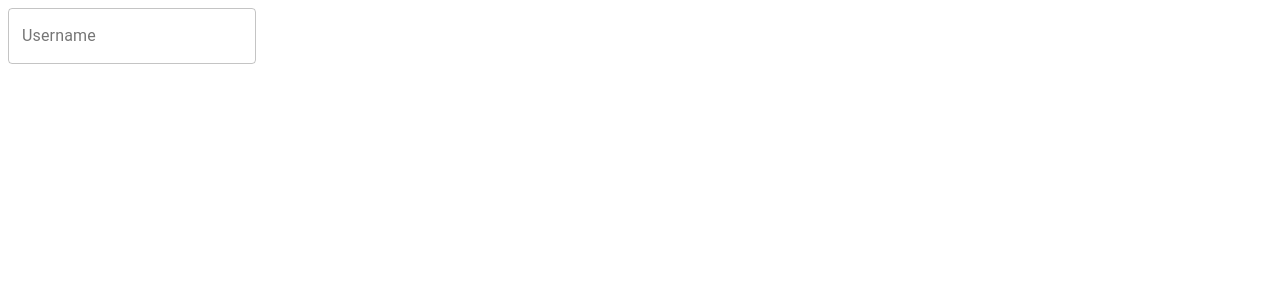
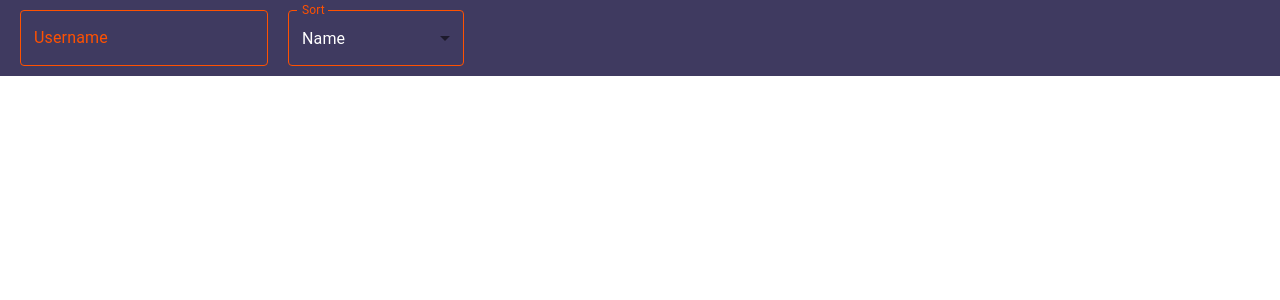
Before and after one commit to duncgibbs/board-game-collection-visualizer, a React (Create React App) app: page / in a window 1280 px wide. Shown: the top 300 px of the page. Built offline with nearby package versions, Linux system fonts and the light colour scheme.

Commit message:
adds sort and componentizes the app (mostly)

```diff
--- a/package.json
+++ b/package.json
@@ -4,6 +4,9 @@
   "private": true,
   "homepage": "https://duncgibbs.github.io/board-game-collection-visualizer/",
   "dependencies": {
+    "@fortawesome/fontawesome-svg-core": "^1.2.27",
+    "@fortawesome/free-solid-svg-icons": "^5.12.1",
+    "@fortawesome/react-fontawesome": "^0.1.8",
     "@material-ui/core": "^4.9.4",
     "@testing-library/jest-dom": "^4.2.4",
     "@testing-library/react": "^9.4.1",
--- a/src/App.css
+++ b/src/App.css
@@ -0,0 +1,31 @@
+.board-game-gallery {
+	overflow-y: scroll;
+	overflow-x: hidden;
+	height: 90vh;
+	margin: 5px 5px;
+}
+
+.search-bar {
+	padding: 10px 20px;
+	background: #3f3a60;
+}
+
+.search-bar > .MuiFormControl-root {
+    margin-right: 20px;
+}
+
+body {
+    margin: 0px 0px;
+}
+
+.MuiOutlinedInput-root .MuiOutlinedInput-notchedOutline {
+	border-color: #FF5100 !important;
+}
+
+.MuiFormLabel-root {
+    color: #FF5100 !important;
+}
+
+.MuiOutlinedInput-input {
+    color: #FFF !important;
+}
--- a/src/App.tsx
+++ b/src/App.tsx
@@ -1,53 +1,22 @@
 import React, { useState } from 'react';
-import TextField from '@material-ui/core/TextField';
-import GridList from '@material-ui/core/GridList';
-import GridListTile from '@material-ui/core/GridListTile';
-import GridListTileBar from '@material-ui/core/GridListTileBar';
-import BoardGameGeekAPI from './BoardGameGeekAPI';
+import BoardGameGallery from './components/BoardGameGallery';
+import SearchBar from './components/SearchBar';
+
 import './App.css';
 
 function App() {
-    let [collection, setCollection] = useState(Array<Element>());
-    const [username, setUsername] = useState('');
-
-    const getBGGCollection = () => {
-		BoardGameGeekAPI.getCollectionForUser(username)
-			.then((userCollection: any[]) => {
-				setCollection(userCollection);
-			});
-	}
-
-	const handleKeyUp = (e: React.KeyboardEvent<HTMLDivElement>) => {
-		if (e.charCode === 13 || e.key === 'Enter') {
-			getBGGCollection();
-		}
-	};
-
-	const renderBoardGame = (game: Record<string, any>) => {
-		return (
-			<GridListTile key={game.id}>
-				<img src={game.image} alt={game.name} />
-				<GridListTileBar title={game.name} />
-			</GridListTile>
-		);
-	};
+    let [collection, setCollection] = useState(Array<Record<string, any>>());
+    let [collectionSort, setCollectionSort] = useState('name');
 
 	return (
 		<div className="App">
-			<div className="user-search">
-          		<TextField
-          			id="collection-username"
-          			label="Username"
-          			variant="outlined"
-          			onKeyUp={handleKeyUp}
-          			onChange={e => setUsername(e.target.value)}
-          		/>
-          	</div>
-          	<div className="board-game-gallery">
-          		<GridList cols={4}>
-					{collection.map(renderBoardGame)}
-          		</GridList>
-          	</div>
+			<SearchBar
+				collection={collection}
+				setCollection={setCollection}
+				collectionSort={collectionSort}
+				setCollectionSort={setCollectionSort}
+			/>
+          	<BoardGameGallery games={collection} sort={collectionSort} />
     	</div>
   	);
 }
--- a/src/BoardGameGeekAPI.ts
+++ b/src/BoardGameGeekAPI.ts
@@ -1,6 +1,7 @@
 type CollectionDataObject = {
 	id: string | null;
 	name: string | null;
+	description: string | null;
 	image: string | null;
 	thumbnail: string | null;
 	yearpublished: string | null;
@@ -29,6 +30,7 @@ const getDataObjectFromThing = (thing: Element): CollectionDataObject => {
     return {
 		id: thing.getAttribute('id'),
 		name: thing.querySelector('name[type="primary"]')!.getAttribute('value'),
+		description: thing.getElementsByTagName('description')[0].innerHTML,
 		image: thing.getElementsByTagName('image')[0].innerHTML,
         thumbnail: thing.getElementsByTagName('thumbnail')[0].innerHTML,
         yearpublished: getTagValue(thing, 'yearpublished'),
@@ -46,7 +48,7 @@ const getDataObjectFromThing = (thing: Element): CollectionDataObject => {
 	};
 };
 
-let BoardGameGeekAPI = {
+const BoardGameGeekAPI = {
     getCollectionForUser: (username: string) => {
         return fetch(`https://www.boardgamegeek.com/xmlapi2/collection?username=${username}&excludesubtype=boardgameexpansion&own=1`)
             .then((response: Response) => response.text())
--- /dev/null
+++ b/src/components/BoardGameGallery.css
@@ -0,0 +1,19 @@
+.MuiGridListTileBar-root {
+    height: 81px !important;
+}
+
+.game-info-bar > .title {
+	font-weight: bold;
+}
+
+.game-info-bar > .players {
+
+}
+
+.game-info-bar > .time {
+
+}
+
+.game-info-bar svg {
+    margin-right: 5px;
+}
--- /dev/null
+++ b/src/components/BoardGameGallery.tsx
@@ -0,0 +1,70 @@
+import React from 'react';
+
+import GridList from '@material-ui/core/GridList';
+import GridListTile from '@material-ui/core/GridListTile';
+import GridListTileBar from '@material-ui/core/GridListTileBar';
+
+import { FontAwesomeIcon } from '@fortawesome/react-fontawesome';
+import { faUser, faClock } from '@fortawesome/free-solid-svg-icons';
+
+import './BoardGameGallery.css';
+
+type BoardGameGalleryProps = {
+	games: Array<Record<string, any>>;
+	sort: string;
+};
+
+export default function BoardGameGallery(props: BoardGameGalleryProps) {
+    const sortGames = (games: Array<Record<string, any>>) => {
+		const ascendingSorts = ['maxplayers'];
+        games.sort((gameOne, gameTwo) => {
+            if (ascendingSorts.includes(props.sort)) {
+                return gameTwo[props.sort] - gameOne[props.sort];
+            } else if (props.sort === 'name') {
+				return gameOne[props.sort].localeCompare(gameTwo[props.sort]);
+            } else {
+            	return gameOne[props.sort] - gameTwo[props.sort];
+            }
+    	});
+
+    	return games;
+    };
+
+    const renderBoardGame = (game: Record<string, any>) => {
+        const title = (
+			<div className="game-info-bar">
+				<div className="title">{game.name}</div>
+				<div className="players">
+					<FontAwesomeIcon icon={faUser} />
+					{(game.minplayers === game.maxplayers) ? (
+    					`${game.minplayers}`
+    				) : (
+    					`${game.minplayers}-${game.maxplayers}`
+    				)}
+    			</div>
+    			<div className="time">
+					<FontAwesomeIcon icon={faClock} />
+					{(game.minplaytime === game.maxplaytime) ? (
+    					`${game.minplaytime}`
+    				) : (
+    					`${game.minplaytime}-${game.maxplaytime}`
+    				)}
+    			</div>
+			</div>
+        );
+		return (
+    			<GridListTile key={game.id}>
+    				<img src={game.image} alt={game.name} />
+    				<GridListTileBar title={title} />
+    			</GridListTile>
+		);
+	};
+
+	return (
+        <div className="board-game-gallery">
+            <GridList cols={4} cellHeight={250}>
+        		{sortGames(props.games).map(renderBoardGame)}
+      		</GridList>
+      	</div>
+	);
+}
--- /dev/null
+++ b/src/components/SearchBar.tsx
@@ -0,0 +1,83 @@
+import React, { useState } from 'react';
+
+import TextField from '@material-ui/core/TextField';
+import FormControl from '@material-ui/core/FormControl';
+import InputLabel from '@material-ui/core/InputLabel';
+import Select from '@material-ui/core/Select';
+
+import BoardGameGeekAPI from '../BoardGameGeekAPI';
+
+type SearchBarProps = {
+    collection: Array<Record<string, any>>;
+	setCollection: (collection: Array<Record<string, any>>) => void;
+	collectionSort: string;
+	setCollectionSort: (collectionSort: string) => void;
+};
+
+export default function SearchBar(props: SearchBarProps) {
+    const urlParams = new URLSearchParams(window.location.search);
+
+    let [username, setUsername] = useState('');
+
+    const sortableColumns = [
+		{name: 'name', display: 'Name'},
+		{name: 'yearpublished', display: 'Year Published'},
+    	{name: 'minplayers', display: 'Minimum Players'},
+        {name: 'maxplayers', display: 'Maximum Players'},
+        {name: 'playingtime', display: 'Play Time'}
+    ];
+
+    const handleKeyUp = (e: React.KeyboardEvent<HTMLDivElement>) => {
+		if (e.charCode === 13 || e.key === 'Enter') {
+			getBGGCollection();
+		}
+	};
+
+    const getBGGCollection = () => {
+		BoardGameGeekAPI.getCollectionForUser(username)
+			.then((userCollection: any[]) => {
+				props.setCollection(userCollection);
+			});
+	};
+
+	const inputLabel = React.useRef<HTMLLabelElement>(null);
+	const [labelWidth, setLabelWidth] = React.useState(0);
+	React.useEffect(() => {
+	    setLabelWidth(inputLabel.current!.offsetWidth);
+	}, []);
+
+	return (
+        <div className="search-bar">
+            <TextField
+                id="collection-username"
+                label="Username"
+                variant="outlined"
+                onKeyUp={handleKeyUp}
+                onChange={(e: React.ChangeEvent<HTMLInputElement>) => { setUsername(e.target.value); }}
+            />
+            <FormControl variant="outlined">
+                <InputLabel ref={inputLabel} htmlFor="outlined-sort-native-simple">Sort</InputLabel>
+                <Select
+                    native
+                    value={props.collectionSort}
+                    onChange={(e: React.ChangeEvent<{ value: unknown }>) => {
+                        props.setCollectionSort(e.target.value as string);
+                    }}
+                    labelWidth={labelWidth}
+                    inputProps={{
+                        name: 'sort',
+                        id: 'outlined-sort-native-simple',
+                    }}
+                >
+                    {sortableColumns.map(sortable => {
+                        return (
+                        	<option value={sortable.name} key={sortable.name}>
+                        		{sortable.display}
+                            </option>
+						);
+                    })}
+                </Select>
+            </FormControl>
+		</div>
+	);
+}
```
Also changed, not shown: 1 other file (tests, documents, lock files or other folders).
